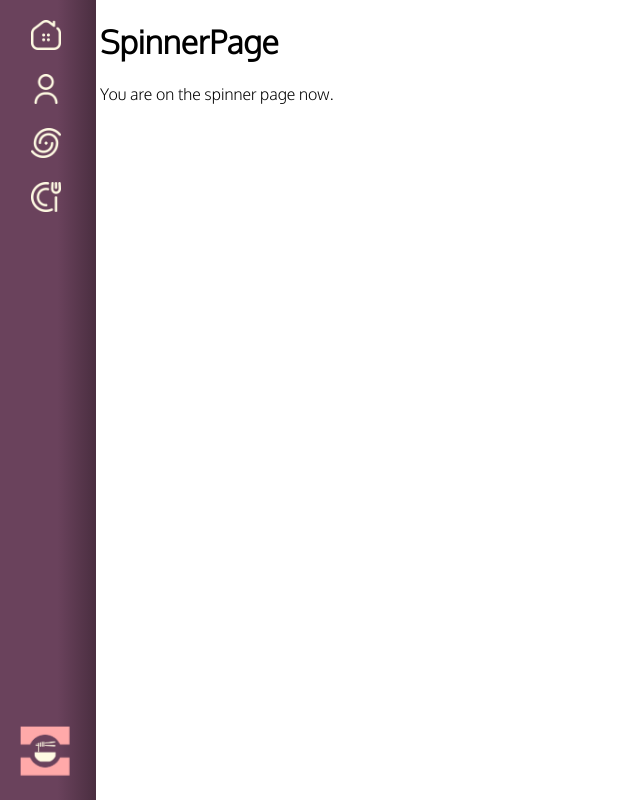
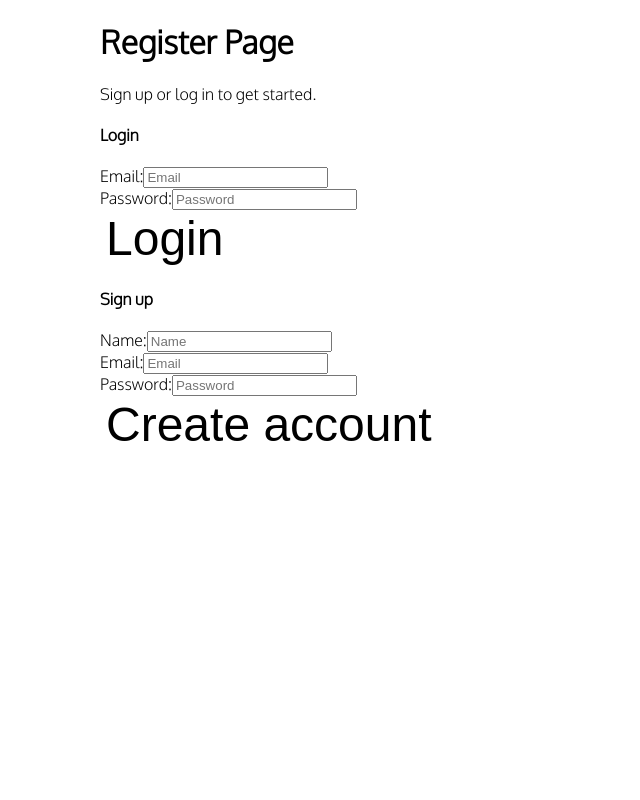
Before and after one commit to supernova4888/munchbox, a React (Create React App) app in the folder frontend/: page /spinner in a window 1280 px wide. Shown: the whole page, without its empty margins (0-640 px from the left). Built offline with nearby package versions, Linux system fonts and the light colour scheme.

Commit message:
Routing to login page if not logged in

```diff
--- a/frontend/package.json
+++ b/frontend/package.json
@@ -34,5 +34,8 @@
       "last 1 firefox version",
       "last 1 safari version"
     ]
+  },
+  "devDependencies": {
+    "axios": "^0.21.1"
   }
 }
--- a/frontend/src/App.jsx
+++ b/frontend/src/App.jsx
@@ -2,6 +2,8 @@
 import { BrowserRouter, Switch, Route } from "react-router-dom";
 import React, { useState } from "react";
 // Project files
+import Auth from "./services/Auth";
+import AuthPage from "./pages/auth/AuthPage";
 import HomePage from "./pages/home.jsx";
 import PostPage from "./pages/post.jsx";
 import ProfilePage from "./pages/profile.jsx";
@@ -11,14 +13,14 @@ import Navbar from "./components/Navbar.jsx";
 
 export default function App() {
   // State
+    const [loggedIn, setLoggedIn] = useState(Auth.isLoggedIn());
+  // Constants
+    Auth.bindLoggedInStateSetter(setLoggedIn);
+  // Components
+    const loggedInRouter = (
+        <BrowserRouter>
+            <Navbar onLogout={() => Auth.logout()} />
 
-  // Constants
-
-  // Methods
-
-  return (
-        <div>
-            <BrowserRouter>
             <Switch>
                 <Route exact component={HomePage} path="/home" />
                 <Route exact component={PostPage} path="/post" />
@@ -28,6 +30,8 @@ export default function App() {
 
             <Navbar />
         </BrowserRouter>
-        </div>
     );
+
+
+  return loggedIn ? loggedInRouter : <AuthPage />;
 }
--- a/frontend/src/pages/auth/AuthPage.jsx
+++ b/frontend/src/pages/auth/AuthPage.jsx
@@ -12,14 +12,14 @@ export default function LoginPage() {
     async function login(loginData) {
         const loginSuccess = await Auth.login(loginData);
         if (!loginSuccess) {
-            alert("Invalid credentials");
+            alert("Invalid credentials. Check email and password and try again.");
         }
     }
 
     async function register(registrationData) {
         const registerSuccess = await Auth.register(registrationData);
         if (!registerSuccess) {
-            alert("Couldn't register check credentials and try again");
+            alert("Registration failed. Check credentials and try again.");
         }
     }
 
```
Lines whose indentation alone changed are shown as unchanged.
